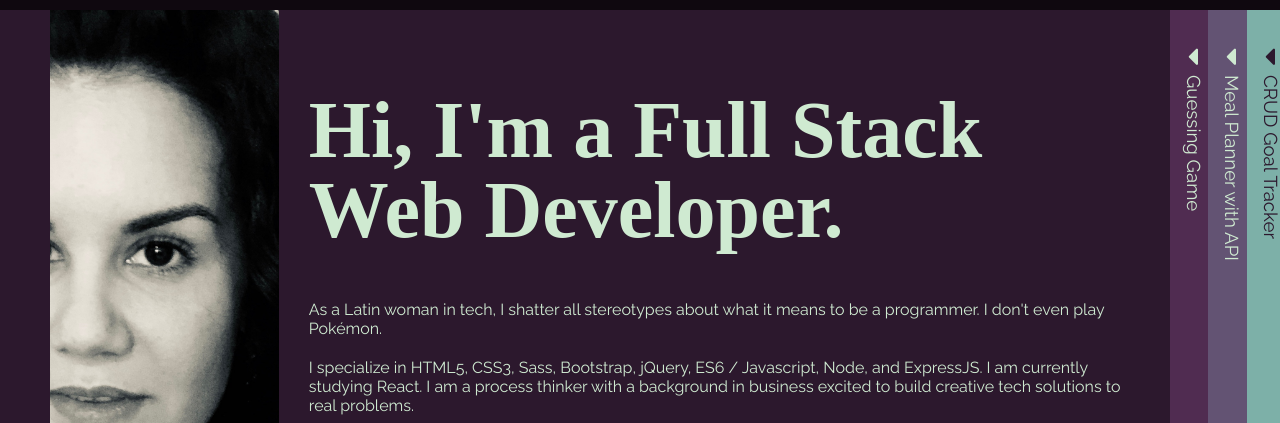
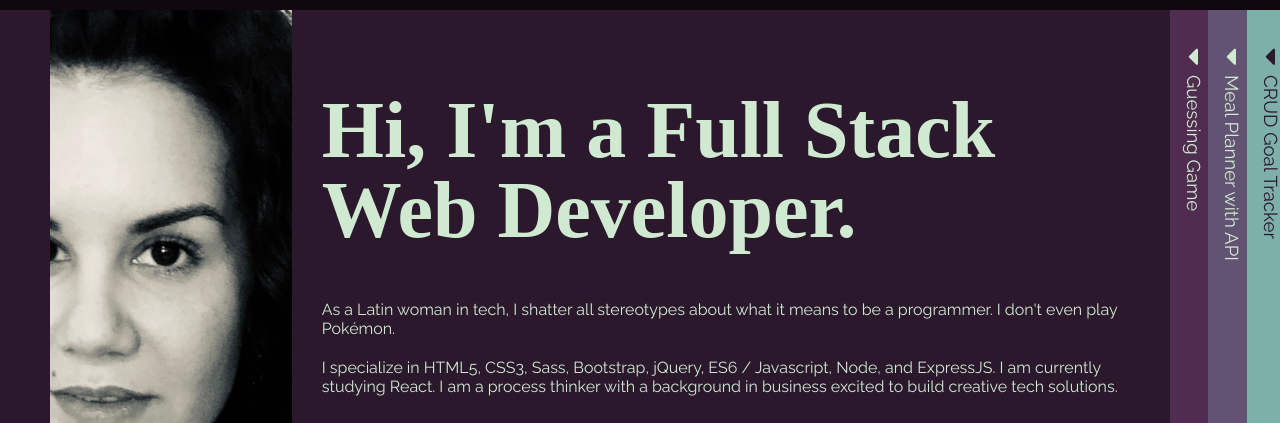
Before and after one commit to CrystalEspaillat/2019-Portfolio, a website: page public/index.html in a window 1280 px wide. Shown: the part 78-501 px from the top of the page. Drawn offline with nearby package versions, Linux system fonts and the light colour scheme; files whose address does not match are found by name; a web font is replaced by a local one.

Commit message:
Changed copy on about me.

```diff
--- a/public/index.html
+++ b/public/index.html
@@ -4,7 +4,7 @@
     <meta charset="UTF-8">
     <meta name="viewport" content="width=device-width, initial-scale=1.0">
     <meta http-equiv="X-UA-Compatible" content="ie=edge">
-    <title>Crystal Espaillat | Web Development </title>
+    <title>Crystal Espaillat | Full Stack Web Developer </title>
 
     <link rel="stylesheet" href="https://use.fontawesome.com/releases/v5.6.0/css/all.css" integrity="sha384-aOkxzJ5uQz7WBObEZcHvV5JvRW3TUc2rNPA7pe3AwnsUohiw1Vj2Rgx2KSOkF5+h" crossorigin="anonymous">
     <link rel="stylesheet" href="/public/css/main.css" type="text/css">
@@ -29,7 +29,7 @@
                 <h6>Hi, I'm a Full Stack Web Developer.</h6>
                 <p>As a Latin woman in tech, I shatter all stereotypes about what it means to be a programmer. I don't even play Pokémon. </p>
                 <p>I specialize in HTML5, CSS3, Sass, Bootstrap, jQuery, ES6 / Javascript, Node, and ExpressJS. I am currently studying React.
-                    I am a process thinker with a background in business excited to build creative tech solutions to real problems.</p>
+                    I am a process thinker with a background in business excited to build creative tech solutions.</p>
 
                 <div class="cta">
                     <div class="cta-group work-group">
```
